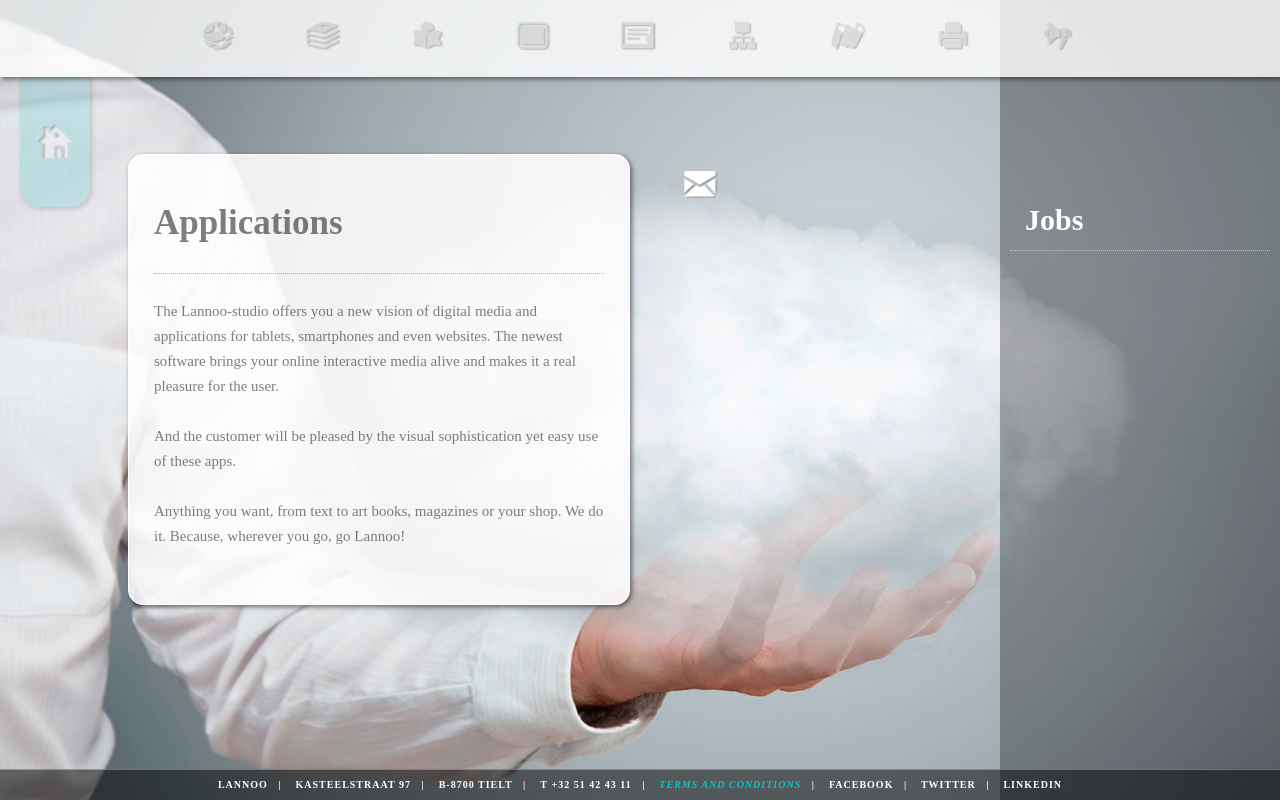
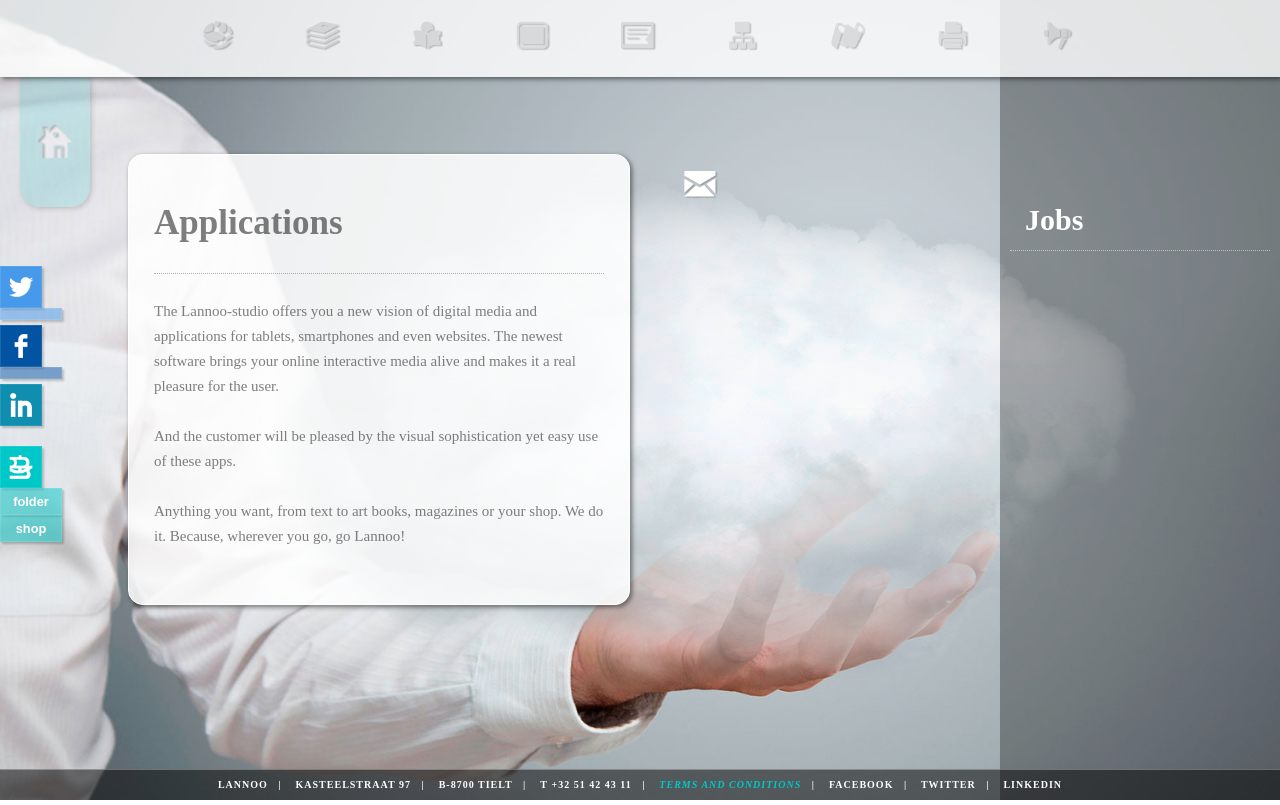
Before and after one commit to Contraroe/lannooprint, a PHP site: page /apps.php in a window 1280 px wide. Run offline with PHP 8.4, Linux system fonts and the light colour scheme; data that the repository does not hold is empty; style sheets or scripts are compiled from the project's sources; some libraries are stand-ins or nearby versions; some web fonts are replaced.

Commit message:
v2.1 === Socialmedia counters
API and PHP

```diff
--- a/__compass/sass/_mixins.sass
+++ b/__compass/sass/_mixins.sass
@@ -1,4 +1,15 @@
 // MIXINS
+
+
+@mixin cover-img($img-uri)
+	background-image: url($img-uri)
+	background-position: center
+	background-repeat: no-repeat
+	-webkit-background-size: 80%
+	-moz-background-size: 80%
+	-o-background-size: 80%
+	background-size: 80%
+
 // Animations
 
 @-webkit-keyframes wiggle1
--- /dev/null
+++ b/__compass/sass/_social.sass
@@ -0,0 +1,64 @@
+#social_cont
+	position: absolute
+	width: 40px
+	z-index: 99
+	color: $wit_10
+	top: 50%
+	margin-top: -150px
+	display: block
+	ul
+		list-style-type:  none
+		li
+			background-color: $zwart_5
+			height: 40px
+			width: 40px
+			margin-left: -40px
+			text-align: center
+			border: 1px solid $wit_1
+			color: $wit_10
+			font-weight: bolder
+			cursor: pointer
+			box-shadow: 2px 2px 2px $zwart_2
+			&:hover
+				background-color: $zwart_2
+			a
+				background-color: $none
+				display: block
+				width: 100%
+				height: 100%
+		.twitter
+			@include cover-img("../_img/logo/twitter.png")
+			background-color: $twitter_10
+		.facebook
+			background-color: $facebook_10
+			@include cover-img("../_img/logo/facebook.png")
+		.linked
+			background-color: $linked_10
+			@include cover-img("../_img/logo/linked.png")
+		li.twitter2
+			background-color: $twitter_5
+
+		li.facebook2
+			background-color: $facebook_5
+		li.linked2
+			background-color: $linked_5
+		.count
+			padding: 5px 0px 5px 0px
+			height: auto
+			width: 60px
+			background-color: $twitter_5
+			text-align: center
+			font-size: 80%
+			margin-bottom: 5px
+		.lannoo
+			@include cover-img("../_img/logo/lannoo.png")
+			margin-top: 20px
+			background-color: $turk_10
+			cursor: auto
+			&:hover
+				background-color: $turk_10
+		#down, #goto
+			background-color: $turk_5
+			margin-bottom: 0px
+			&:hover
+				background-color: $zwart_2
--- a/__compass/sass/_variables.sass
+++ b/__compass/sass/_variables.sass
@@ -25,7 +25,6 @@ $wit_8: rgba(255,255,255,0.8)
 $wit_9: rgba(255,255,255,0.9)
 $wit_10: rgba(255,255,255,1)
 
-
 $turk_1: rgba(0, 200, 200,0.1)
 $turk_2: rgba(0, 200, 200,0.2)
 $turk_3: rgba(0, 200, 200,0.3)
@@ -40,6 +39,15 @@ $turk_10: rgba(0, 200, 200,1)
 $none: rgba(0,0,0,0)
 $roze: rgba(255,50,150,1)
 
+$twitter_5: rgba(70,154,233,0.5)
+$twitter_10: rgba(70,154,233,1)
+
+$facebook_5: rgba(2,83,162,0.5)
+$facebook_10: rgba(2,83,162,1)
+
+$linked_5: rgba(15,142,175,0.5)
+$linked_10: rgba(15,142,175,1)
+
 // Fonts
 $titel: 'Cantata One', serif
 $body: 'Abel', sans-serif
--- a/__compass/sass/global.sass
+++ b/__compass/sass/global.sass
@@ -13,13 +13,14 @@ $border-box-sizing: true
 
 // PARTIALS
 @import variables
+@import mixins
 // @import mixins
 @import vac
 @import testimonials
 @import nav
-@import diaries
 @import mailform
 @import footer
+@import social
 
 // DESIGN
 // Base
--- a/_includes/header.php
+++ b/_includes/header.php
@@ -11,3 +11,4 @@
                     <div id="item9" .class="menu"><p>News and info</p></div>
                 </div>
 </div>
+<?php include '_includes/socialinfo.php' ?>
--- a/_includes/socialinfo.php
+++ b/_includes/socialinfo.php
@@ -1,18 +1,72 @@
-<a class="twitter-follow-button"
-	href="https://twitter.com/Tw_Lannoo"
-	data-show-count="true"
-	data-lang="en"
-	data-size="large"
-	>
-	Follow @Tw_Lannoo
-</a>
-<script type="text/javascript">
-	window.twttr = (function (d, s, id) {
-			var t, js, fjs = d.getElementsByTagName(s)[0];
-			if (d.getElementById(id)) return;
-			js = d.createElement(s); js.id = id;
-			js.src= "https://platform.twitter.com/widgets.js";
-			fjs.parentNode.insertBefore(js, fjs);
-			return window.twttr || (t = { _e: [], ready: function (f) { t._e.push(f) } });
-	}(document, "script", "twitter-wjs"));
+<?php
+
+// FACEBOOK
+
+function facebook_count( $username ) {
+    $facebook_count = file_get_contents( 'http://www.facebook.com/'.$username );
+    return json_decode( $facebook_count )->likes;
+}
+
+
+
+// TWITTER
+function twitter_count( $user ) {
+
+    require_once('_js/twitter-api-php-master/TwitterAPIExchange.php');
+
+    /** Set access tokens here - see: https://dev.twitter.com/apps/ **/
+    $settings = array(
+		'oauth_access_token' => "2192448890-LCxigTXJ2ZmOBertJ67A2eYB5BxKEaKgpigOh1d",
+		'oauth_access_token_secret' => "BgY2RYjyIAAUWd5a1nNu6iMnsKgjOOAEQrzlNkTMohSfu",
+		'consumer_key' => "nVb3RLZIZ9sX335BYUXrrTkcG",
+		'consumer_secret' => "9aeH7kE90IW1jXlA8IvbdTUWK8q4IAQhFiwFyqrRXUTfXwbZXB"
+    );
+
+    $url = 'https://api.twitter.com/1.1/users/show.json';
+    $getfield = '?screen_name=' . $user;
+    $requestMethod = 'GET';
+    $twitter = new TwitterAPIExchange( $settings );
+    $follow_count = $twitter->setGetfield( $getfield )
+                    ->buildOauth( $url, $requestMethod )
+                    ->performRequest();
+    $get_count = json_decode( $follow_count, true );
+
+    return $get_count['followers_count'];
+}
+?>
+
+
+<div id="social_cont">
+	<ul>
+		<li class="twitter"><a id="social" class="popup" href="http://twitter.com/tw_lannoo" ></a></li>
+		<li class="twitter2 count">
+			<?php // echo twitter_count( 'Tw_Lannoo' ); ?>
+		</li>
+		<li class="facebook"><a  id="social"  class="popup" href="http://www.facebook.com/LannooPrinters" ></a></li>
+		<li class="facebook2 count">
+		<?php //  echo facebook_count( '' ); ?>
+		</li>
+		<li class="linked"><a id="social" class="popup" href="http://www.linkedin.com/LannooPrinters" ></a></li>
+		<li class="lannoo"></li>
+		<li id="down" class="lannoo2 count">folder</li>
+		<li id="goto" class="lannoo2 count">shop</li>
+	</ul>
+</div>
+
+<script>
+$('.popup').click(function(event) {
+	var width  = 575,
+		height = 400,
+		left   = ($(window).width()  - width)  / 2,
+		top    = ($(window).height() - height) / 2,
+		url    = this.href,
+		opts   = 'status=1' +
+				 ',width='  + width  +
+				 ',height=' + height +
+				 ',top='    + top    +
+				 ',left='   + left;
+	window.open(url, 'social', opts);
+	return false;
+	});
 </script>
+<script src="_js/diaries.js" type="text/javascript"></script>
--- a/index.php
+++ b/index.php
@@ -31,10 +31,8 @@
 
 <body>
 	<?php include '_php/error.php' ?>
-	<?php include '_includes/agenda.php' ?>
 	<?php include '_includes/vac.php' ?>
 	<?php include '_includes/testimonials.php' ?>
-	<?php include '_includes/socialinfo.php' ?>
 	<div id="wrapper" class="home">
 		<div id="lannoo"><div id="logo"></div><h1>Lannoo</h1><h2>made in belgium <b>since 1909</b></h2></div>
 		<?php include '_includes/intro.php' ?>
```
Also changed, not shown: _js/twitter-api-php-master/TwitterAPIExchange.php (added, +263 -0 lines), _js/twitter-api-php-master/composer.json (added, +18 -0 lines), _js/twitter-api-php-master/index.php (added, +37 -0 lines), _css/global.css, _img/logo/facebook.png (added), _img/logo/lannoo.png (added), _img/logo/linked.png (added), _img/logo/twitter.png (added), _js/twitter-api-php-master/LICENSE.md (added), _js/twitter-api-php-master/README.md (added), 2 other files.
